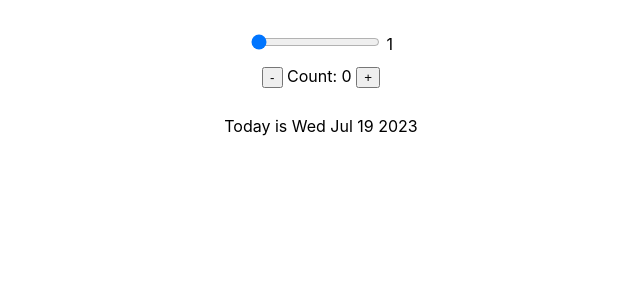
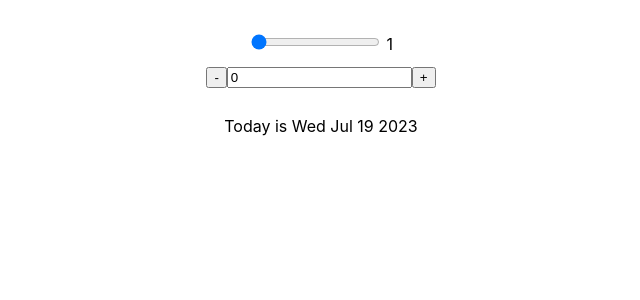
Before and after one commit to defydef/date-counter, a React (Create React App) app: page / in a window 1280 px wide. Shown: the top 300 px of the page, without its empty margins (319-959 px from the left). Built offline with nearby package versions, Linux system fonts and the light colour scheme.

Commit message:
Use input element to change "count" state Change "count" state by using input html element

```diff
--- a/src/App.js
+++ b/src/App.js
@@ -29,7 +29,6 @@ function Counter() {
           name="step"
           min="1"
           max="10"
-          step={step}
           value={step}
           onChange={(e) => setStep(Number(e.target.value))}
         />
@@ -37,7 +36,11 @@ function Counter() {
       </div>
       <div>
         <button onClick={decreaseCount}>-</button>
-        <span>&nbsp;Count: {count}&nbsp;</span>
+        <input
+          type="text"
+          value={count}
+          onChange={(e) => setCount(Number(e.target.value))}
+        />
         <button onClick={increaseCount}>+</button>
       </div>
 
```
